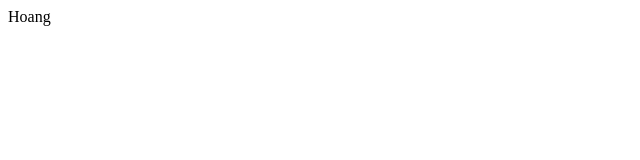
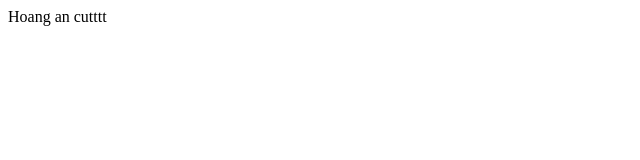
Before and after one commit to HoangChau-Bao/CNPMNC, a plain HTML site: page index.html in a window 1280 px wide. Shown: the full height of the page, 0-640 px from the left. Drawn offline with Linux system fonts and the light colour scheme.

Commit message:
Update index.html

```diff
--- a/index.html
+++ b/index.html
@@ -1 +1 @@
-<p>Hoang</p>
+<p>Hoang an cutttt</p>
```
